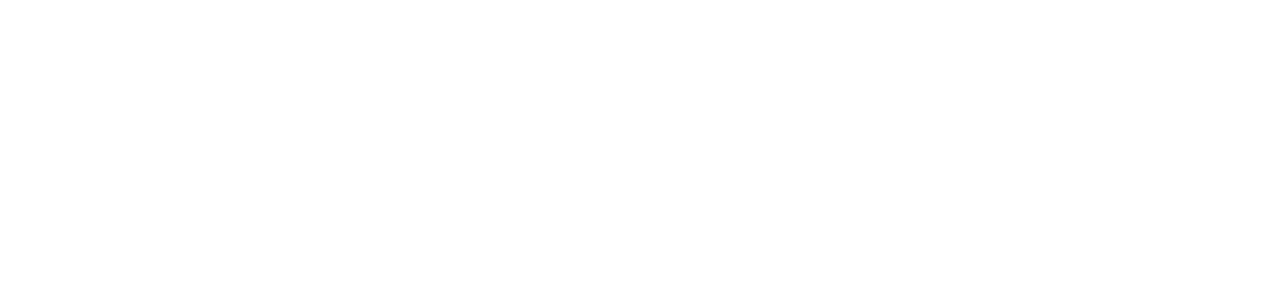
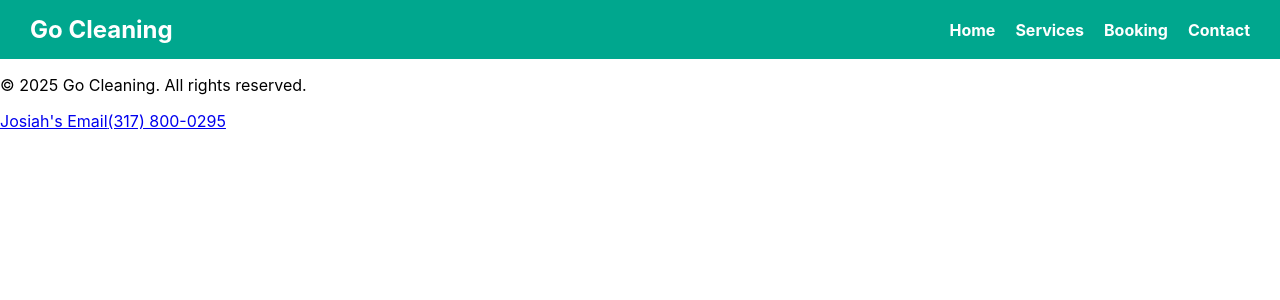
Before and after one commit to skirks08/go-cleaning, a React (Create React App) app: page /quote in a window 1280 px wide. Before the commit this address had no page. Shown: the top 300 px of the page. Built offline with nearby package versions, Linux system fonts and the light colour scheme.

Commit message:
added footer component

```diff
--- a/src/components/Footer.js
+++ b/src/components/Footer.js
@@ -0,0 +1,16 @@
+import React from "react";
+import './Footer.css';
+
+function Footer() {
+    return (
+        <footer className="footer">
+            <p>© {new Date().getFullYear()} Go Cleaning. All rights reserved.</p>
+            <div className="footer-links">
+                <a href="mailto:josiahemail@gmail.com">Josiah's Email</a>
+                <a href="tel:+13178000295">(317) 800-0295</a>
+            </div>
+        </footer>
+    );
+}
+
+export default Footer;
```
